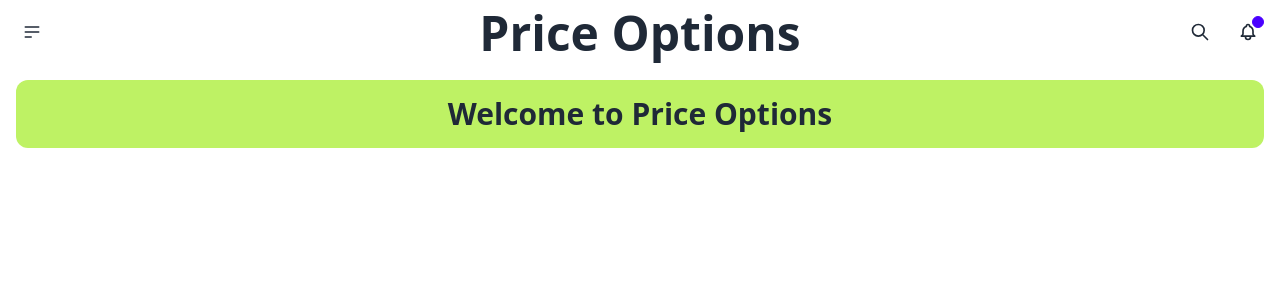
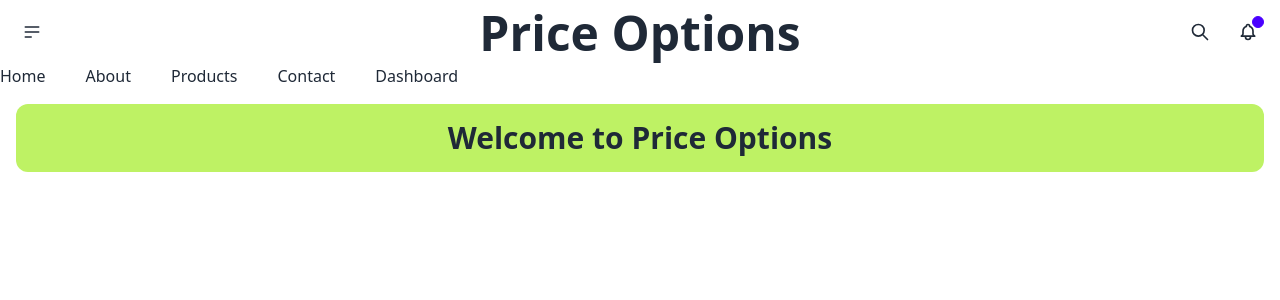
Before and after one commit to tisabbir/price-option, a React (Vite) app: page /dashboard in a window 1280 px wide. Shown: the top 300 px of the page. Built offline with nearby package versions, Linux system fonts and the light colour scheme.

Commit message:
Link files added

```diff
--- a/package.json
+++ b/package.json
@@ -10,6 +10,7 @@
     "preview": "vite preview"
   },
   "dependencies": {
+    "prop-types": "^15.8.1",
     "react": "^18.2.0",
     "react-dom": "^18.2.0"
   },
--- a/src/App.jsx
+++ b/src/App.jsx
@@ -1,11 +1,13 @@
 import "./App.css";
 import DaisyNav from "./components/Daisy-Nav/DaisyNav";
 import Hello from "./components/HelloWorld/Hello";
+import Navbar from "./components/Navbar/Navbar";
 
 function App() {
   return (
     <div>
       <DaisyNav></DaisyNav>
+      <Navbar></Navbar>
       <Hello></Hello>
     </div>
   );
--- /dev/null
+++ b/src/components/Link/Link.jsx
@@ -0,0 +1,14 @@
+import PropTypes from "prop-types"; // ES6
+const Link = ({ route }) => {
+  return (
+    <li className="mr-10">
+      <a href={route.path}>{route.name}</a>
+    </li>
+  );
+};
+
+Link.propTypes = {
+  route: PropTypes.object,
+};
+
+export default Link;
--- a/src/components/Navbar/Navbar.jsx
+++ b/src/components/Navbar/Navbar.jsx
@@ -1,5 +1,23 @@
+import Link from "../Link/Link";
+
 const Navbar = () => {
-  return <div></div>;
+  const routes = [
+    { id: 1, path: "/", name: "Home" },
+    { id: 2, path: "/about", name: "About" },
+    { id: 3, path: "/products", name: "Products" },
+    { id: 4, path: "/contact", name: "Contact" },
+    { id: 5, path: "/dashboard", name: "Dashboard" },
+  ];
+
+  return (
+    <nav>
+      <ul className="md:flex">
+        {routes.map((route) => (
+          <Link key={route.id} route={route}></Link>
+        ))}
+      </ul>
+    </nav>
+  );
 };
 
 export default Navbar;
```
Also changed, not shown: 1 other file (tests, documents, lock files or other folders).
